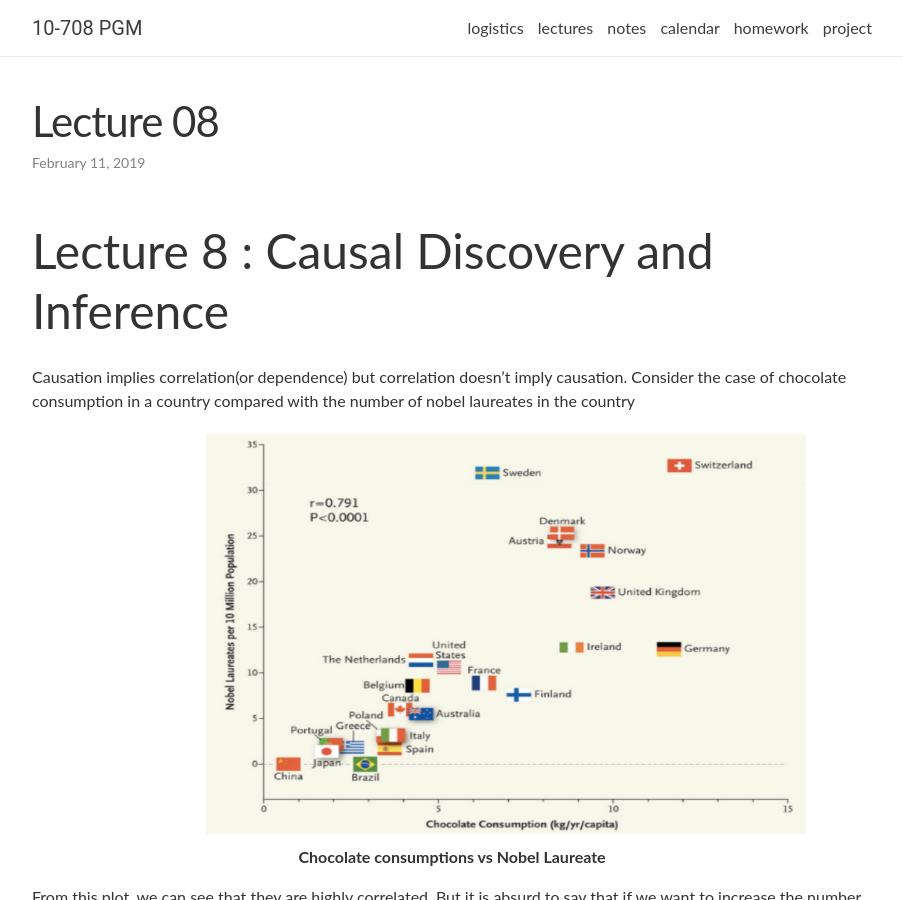
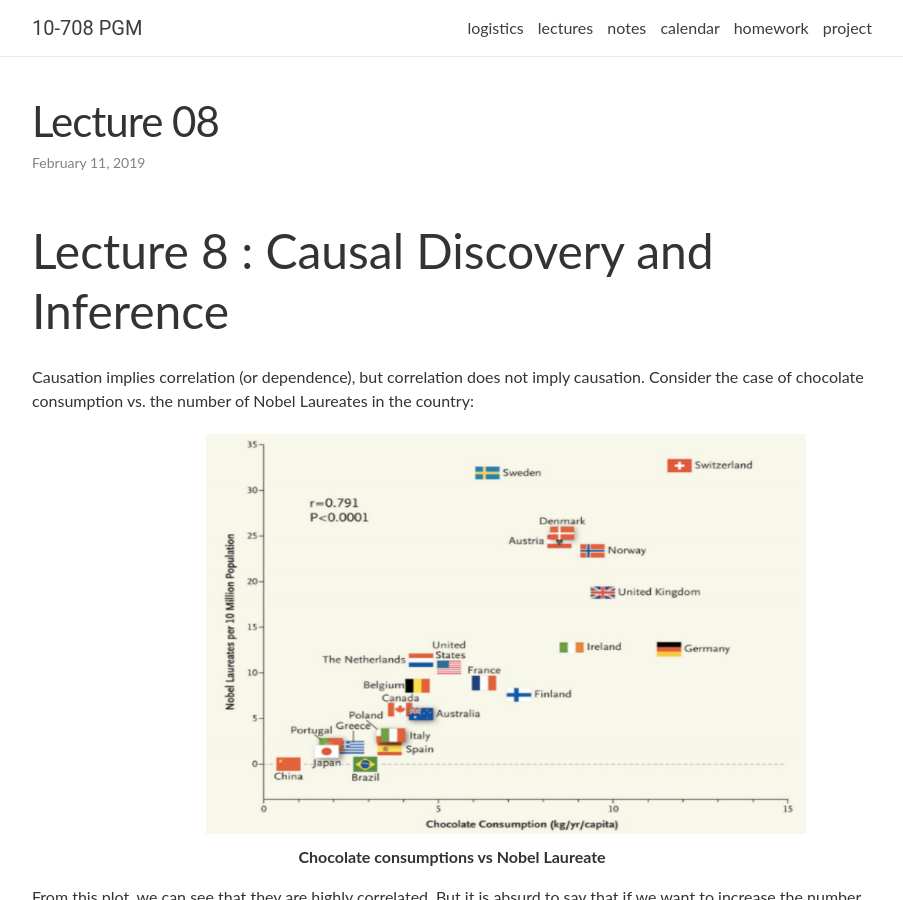
Before and after one commit to sailinglab/pgm-spring-2019, a Jekyll site: the page built from _posts/2019-02-11-lecture-08.md, in a window 1280 px wide and 900 px high. Shown: the whole window, without its empty margins (188-1091 px from the left). Built offline with Jekyll 4.4.1, drawn with Linux system fonts in a browser that asks for light colours; nearby versions of some CDN libraries; our own code applies the rules of GitHub Pages for plain Markdown files; comment, search, counter and statistics services are not loaded.

Commit message:
Update _posts/2019-02-11-lecture-08.md
Co-Authored-By: AbhilashaRavichander <AbhilashaRavichander@users.noreply.github.com>

```diff
--- a/_posts/2019-02-11-lecture-08.md
+++ b/_posts/2019-02-11-lecture-08.md
@@ -1,5 +1,5 @@
 # Lecture 8 : Causal Discovery and Inference
-Causation implies correlation(or dependence) but correlation doesn't imply causation. Consider the case of chocolate consumption in a country compared with the number of nobel laureates in the country
+Causation implies correlation (or dependence), but correlation does not imply causation. Consider the case of chocolate consumption vs. the number of Nobel Laureates in the country:
 
 <figure>
   <div class="row">
```
